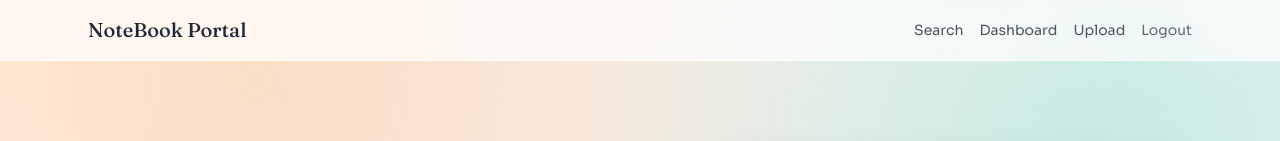
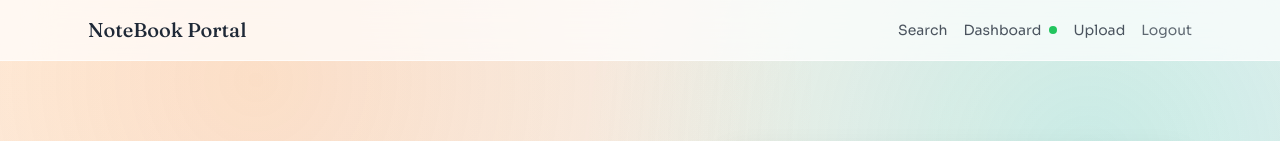
Before and after one commit to gangappagarikuruvaraviteja/Note_Book_Portal, a React (Vite) app in the folder frontend/: page / in a window 1280 px wide. Shown: the top 141 px of the page. Built offline with nearby package versions, Linux system fonts and the light colour scheme; no server answers; sample sign-in values are in the browser's storage.

Commit message:
UI: add small badge to Dashboard link for update

```diff
--- a/frontend/src/components/Navbar.jsx
+++ b/frontend/src/components/Navbar.jsx
@@ -16,8 +16,9 @@ export default function Navbar() {
           </NavLink>
           {user ? (
             <>
-              <NavLink className="hover:text-accent" to="/dashboard">
+              <NavLink className="hover:text-accent flex items-center" to="/dashboard">
                 Dashboard
+                <span className="ml-2 inline-block h-2 w-2 rounded-full bg-green-500" aria-hidden="true" />
               </NavLink>
               <NavLink className="hover:text-accent" to="/upload">
                 Upload
```
